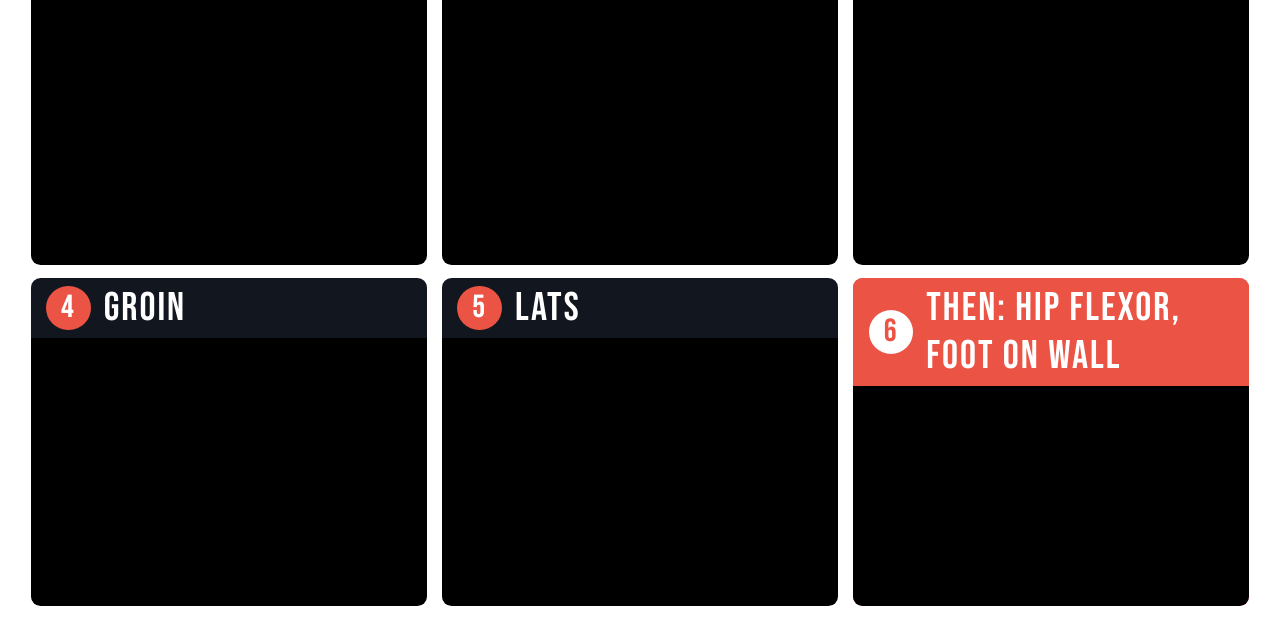
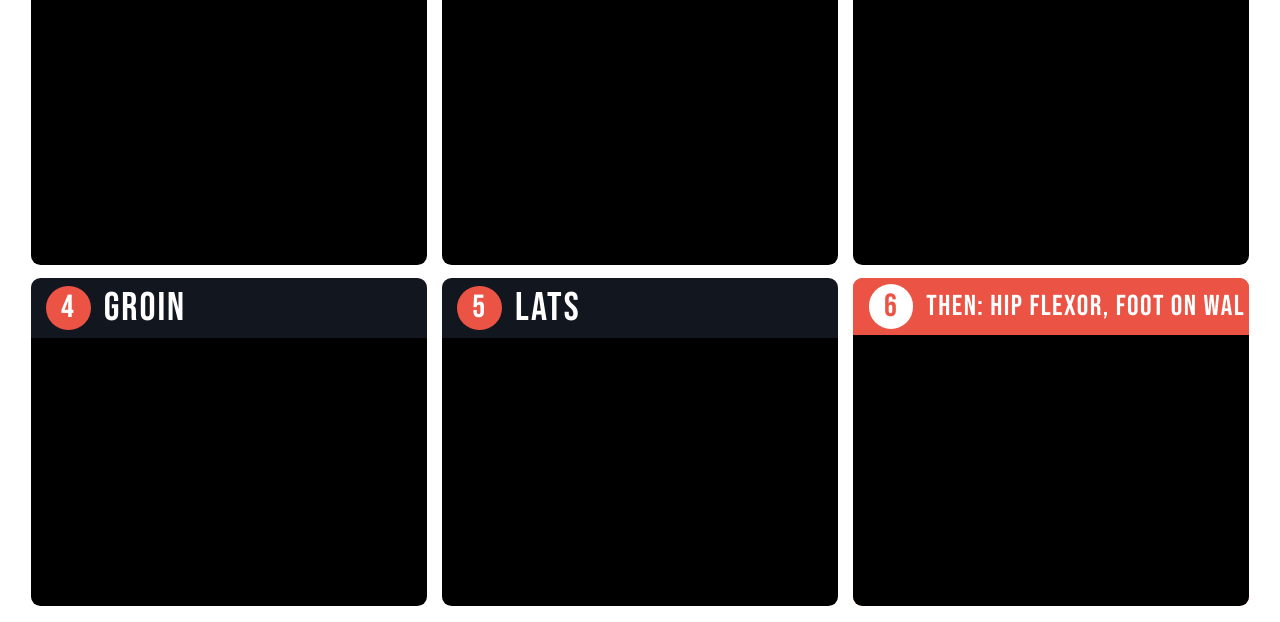
Before and after one commit to empwrfast/empwr-training-hub, a plain HTML site: page foam.html in a window 1280 px wide. Shown: the part 178-800 px from the top of the page. Drawn offline with Linux system fonts and the light colour scheme.

Commit message:
Update foam.html

```diff
--- a/foam.html
+++ b/foam.html
@@ -37,7 +37,7 @@ header .cd b{font-size:6.5vh;color:var(--red);font-weight:400}
 /* 6 tiles: 3 + 3, and the after-foam-roll drill outlined in red */
 #grid.six .tile:nth-child(n){grid-column:span 2}
 .tile.after{outline:.6vh solid var(--red);outline-offset:-.6vh}
-.tile.after .lbl{background:var(--red)}
+.tile.after .lbl{background:var(--red);font-size:3.6vh;white-space:nowrap;overflow:hidden}
 .tile.after .lbl b{background:#fff;color:var(--red)}
 /* big labels above each video, fits any TV */
 header{flex-wrap:nowrap;min-width:0}
```
